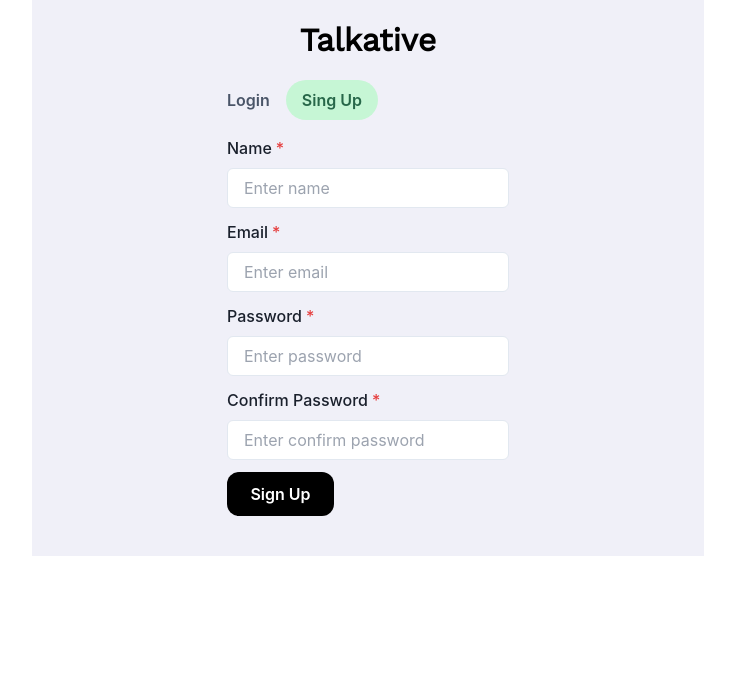
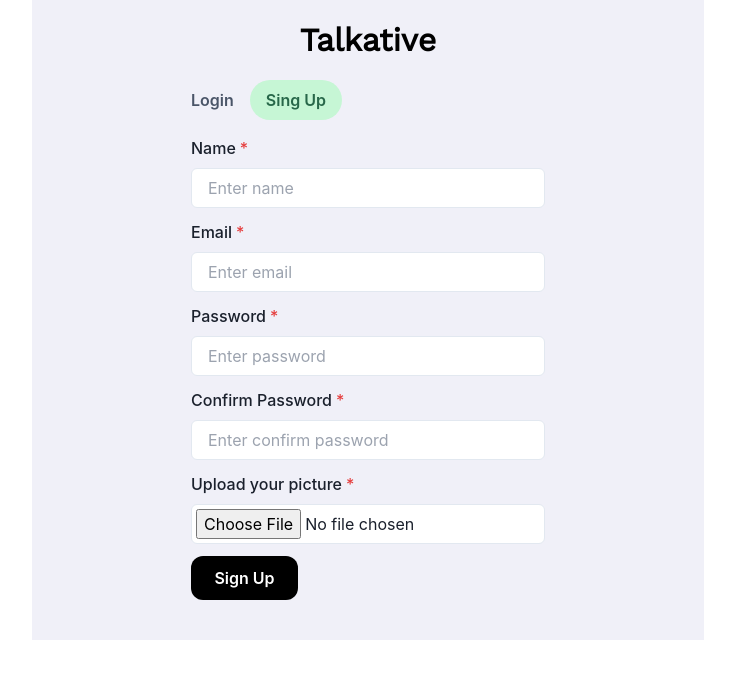
Before and after one commit to Tausif4171/Chat-App, a React (Create React App) app in the folder frontend/: page / in a window 1280 px wide. Both pictures are taken after a click on the tab "Sing Up". Shown: the top 678 px of the page, without its empty margins (272-1007 px from the left). Built offline with nearby package versions, Linux system fonts and the light colour scheme.

Commit message:
Upload your picture field added

```diff
--- a/frontend/src/components/HomePage/index.tsx
+++ b/frontend/src/components/HomePage/index.tsx
@@ -57,6 +57,11 @@ function HomePage() {
                                     </Box>
 
                                     <Box mb={'12px'}>
+                                        <FormLabel>Upload your picture</FormLabel>
+                                        <Input type='file' p='4px' bg={'white'} />
+                                    </Box>
+
+                                    <Box mb={'12px'}>
                                         <Button bg='black' width={'107px'} height={'44px'} textAlign={'center'} lineHeight={'20px'} rounded={'12px'} textColor={'white'}>Sign Up</Button>
                                     </Box>
                                 </FormControl>
```
